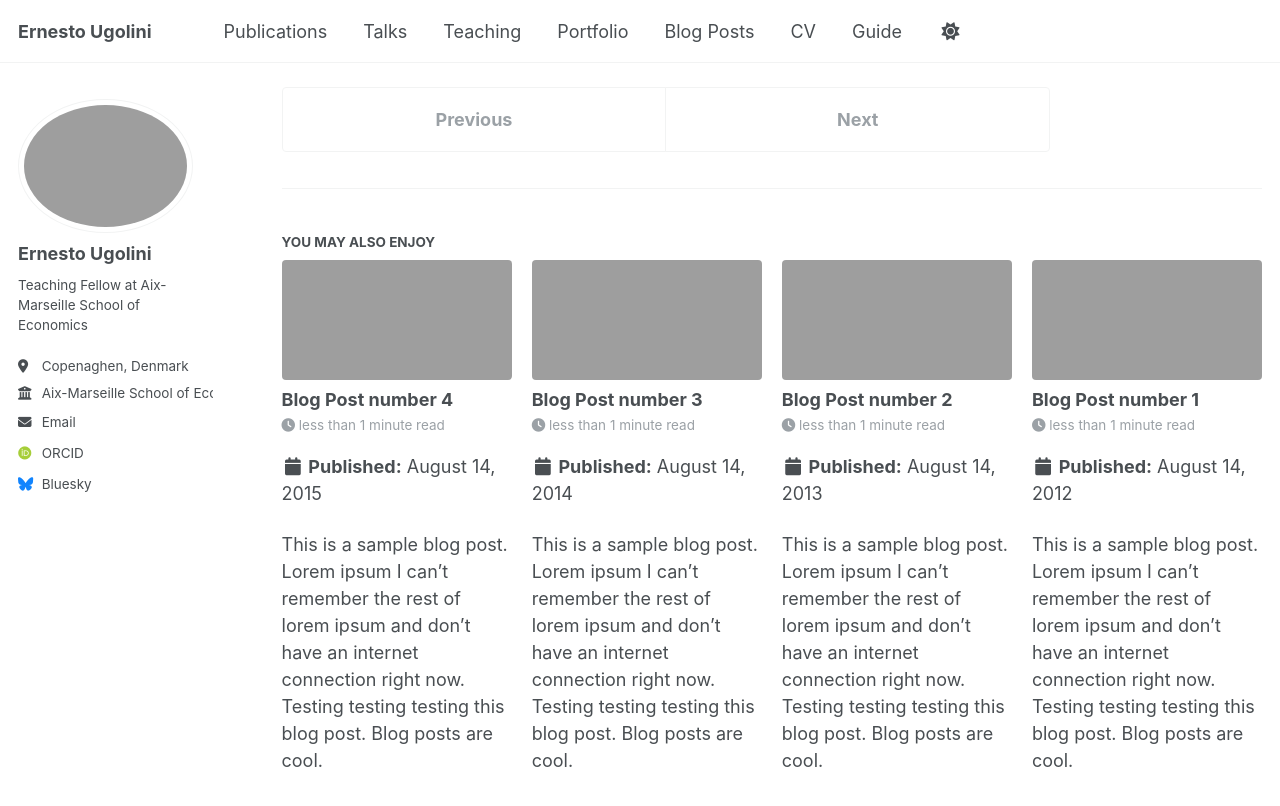
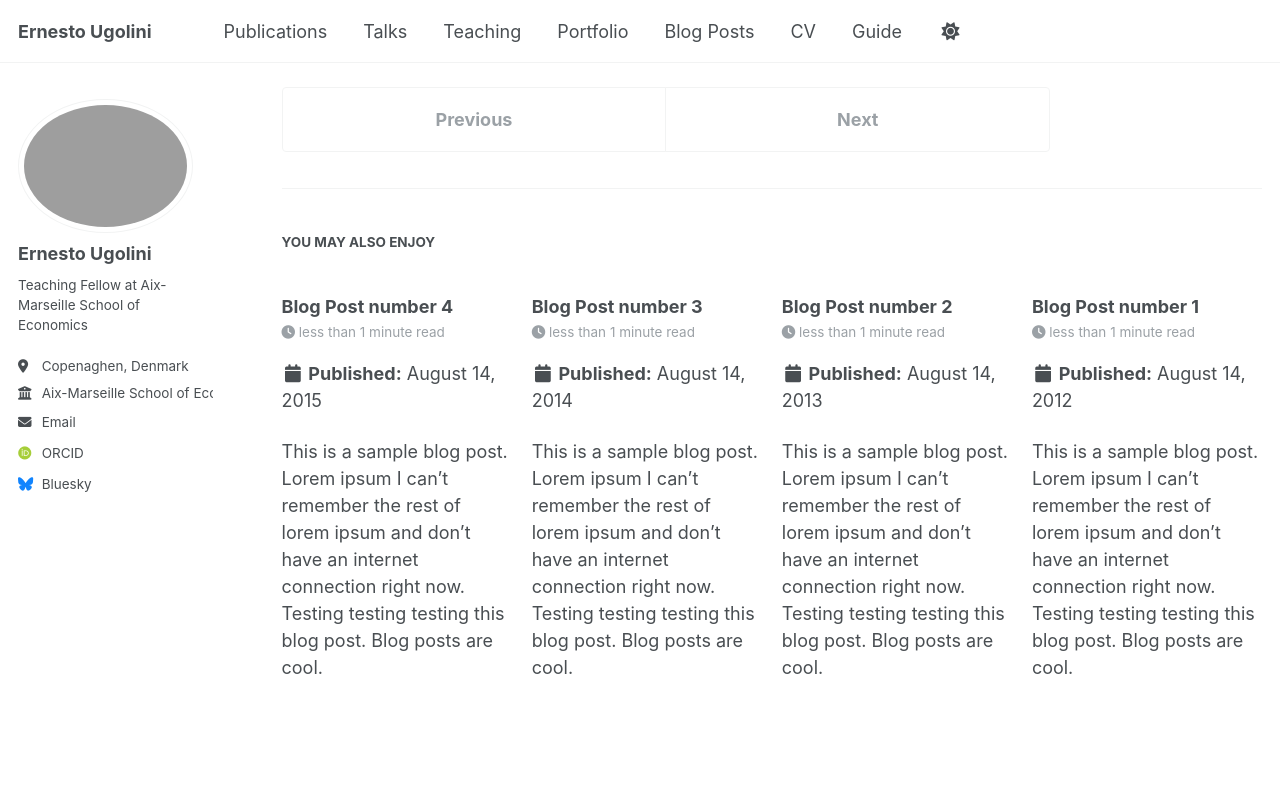
Before and after one commit to Ernieogu/ernestougolini.github.io, a Jekyll site: the page built from _posts/2199-01-01-future-post.md, in a window 1280 px wide and 900 px high, scrolled down 499 px. Shown: the top 806 px of the window. Built offline with Jekyll 4.4.1, drawn with Linux system fonts in a browser that asks for light colours; some web fonts are replaced; a script that is not in the unit is left out.

Commit message:
Update _config.yml
mistake in updating pict, from png to jpg

```diff
--- a/_config.yml
+++ b/_config.yml
@@ -88,7 +88,7 @@ publication_category:
     title: 'Conference Papers'
 
 # Site Settings
-teaser                   :  "/images/P1199742.png"
+teaser                   :  "/images/P1199742.jpg"
 breadcrumbs              : false # true, false (default)
 words_per_minute         : 160
 future                   : true
```
